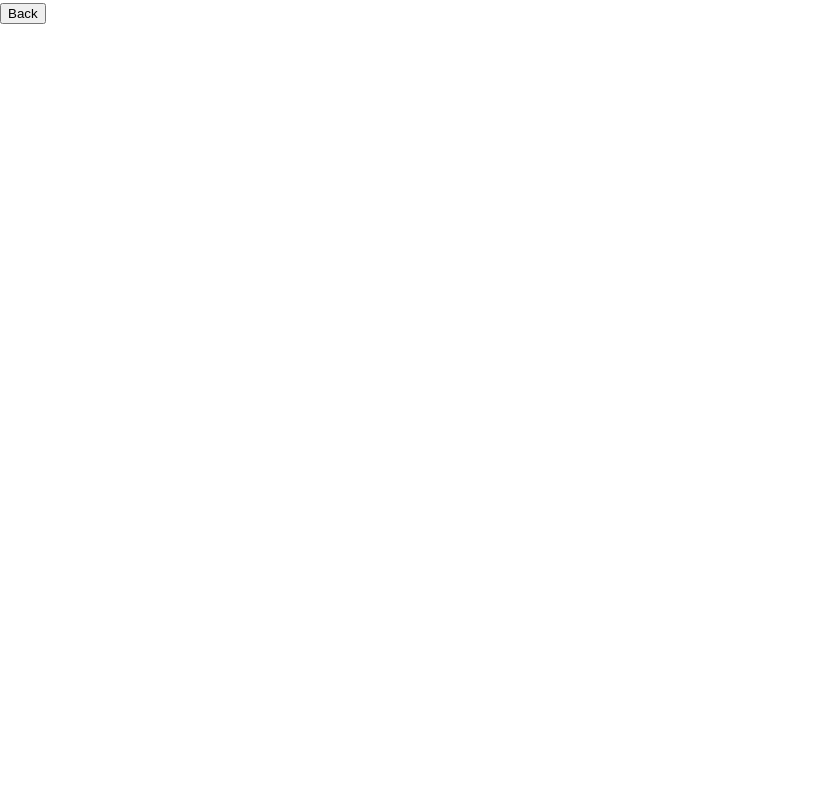
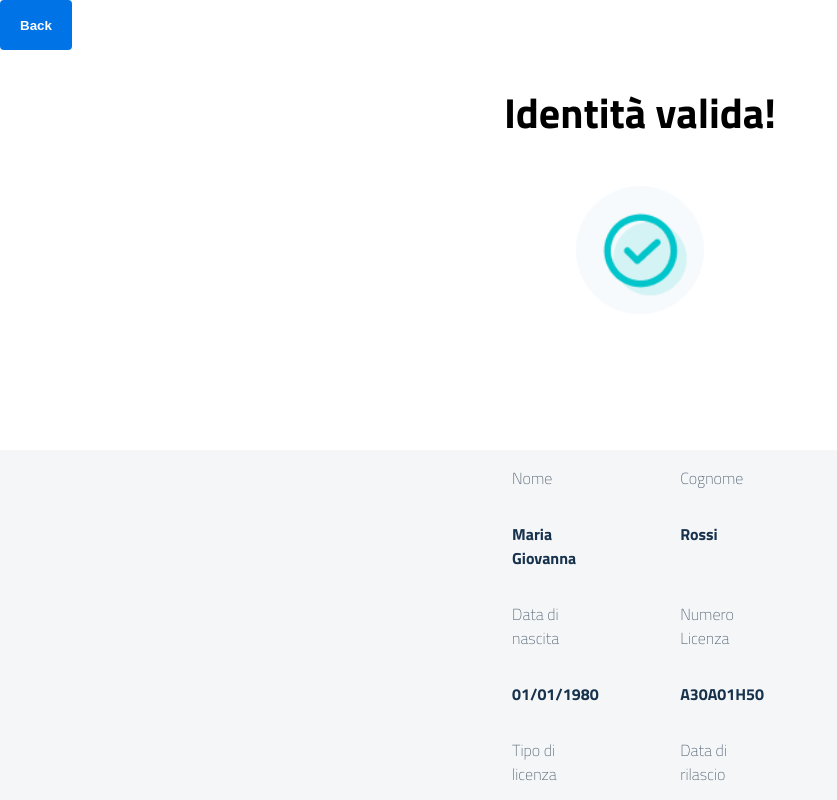
Before and after one commit to pagopa/ssi-checker-poc, a Next.js app: page /success in a window 1280 px wide. Shown: the top 800 px of the page, without its empty margins (0-837 px from the left). Built offline with nearby package versions, Linux system fonts and the light colour scheme.

Commit message:
feat: added success screen

```diff
--- a/components/Header.tsx
+++ b/components/Header.tsx
@@ -1,11 +1,14 @@
 import { useRouter } from 'next/router';
+import styles from '../styles/Header.module.css';
 
 const Header = () => {
   const router = useRouter();
 
   return (
     <header>
-      <button onClick={() => router.back()}>Back</button>
+      <button onClick={() => router.back()} className={styles.btnBack}>
+        Back
+      </button>
     </header>
   );
 };
--- a/pages/index.tsx
+++ b/pages/index.tsx
@@ -34,7 +34,7 @@ const Home: NextPage = () => {
         </p>
         <button
           className={styles.btnChecker}
-          onClick={() => router.push('/reader')}
+          onClick={() => router.push('/success')}
         >
           Inquadra Codice QR
         </button>
--- a/pages/success.tsx
+++ b/pages/success.tsx
@@ -1,8 +1,97 @@
 import { NextPage } from 'next';
+import styles from '../styles/Success.module.css';
+import successIcon from '../assets/success-check.png';
+import Image from 'next/image';
 import Header from '../components/Header';
 
 const Success: NextPage = () => {
-  return <Header />;
+  return (
+    <>
+      <Header />
+      <div className={styles.container}>
+        <style global jsx>{`
+          html,
+          body,
+          body > div:first-child,
+          div#__next,
+          div#__next > div {
+            height: 100%;
+          }
+        `}</style>
+        <div className={styles.top}>
+          <p className={styles.title}>Identità valida!</p>
+          <Image
+            src={successIcon}
+            width="128"
+            height="128"
+            alt={'qrcode icon'}
+          />
+        </div>
+        <div className={styles.bottom}>
+          <div className={styles.table}>
+            <div className={styles.row}>
+              <div className={styles.cellLeft}>
+                <p className={styles.cellHeader}>Nome</p>
+              </div>
+              <div className={styles.cellRight}>
+                <p className={styles.cellHeader}>Cognome</p>
+              </div>
+            </div>
+            <div className={styles.row}>
+              <div className={styles.cellLeft}>
+                <p className={styles.cellContent}>Maria Giovanna</p>
+              </div>
+              <div className={styles.cellRight}>
+                <p className={styles.cellContent}>Rossi</p>
+              </div>
+            </div>
+            <div className={styles.row}>
+              <div className={styles.cellLeft}>
+                <p className={styles.cellHeader}>Data di nascita</p>
+              </div>
+              <div className={styles.cellRight}>
+                <p className={styles.cellHeader}>Numero Licenza</p>
+              </div>
+            </div>
+            <div className={styles.row}>
+              <div className={styles.cellLeft}>
+                <p className={styles.cellContent}>01/01/1980</p>
+              </div>
+              <div className={styles.cellRight}>
+                <p className={styles.cellContent}>A30A01H50</p>
+              </div>
+            </div>
+            <div className={styles.row}>
+              <div className={styles.cellLeft}>
+                <p className={styles.cellHeader}>Tipo di licenza</p>
+              </div>
+              <div className={styles.cellRight}>
+                <p className={styles.cellHeader}>Data di rilascio</p>
+              </div>
+            </div>
+            <div className={styles.row}>
+              <div className={styles.cellLeft}>
+                <p className={styles.cellContent}>B</p>
+              </div>
+              <div className={styles.cellRight}>
+                <p className={styles.cellContent}>08/03/2017</p>
+              </div>
+            </div>
+            <div className={styles.row}>
+              <div className={styles.cellLeft}>
+                <p className={styles.cellHeader}>Data di scadenza</p>
+              </div>
+            </div>
+            <div className={styles.row}>
+              <div className={styles.cellLeft}>
+                <p className={styles.cellContent}>08/03/2027</p>
+              </div>
+            </div>
+          </div>
+        </div>
+      </div>
+    </>
+  );
 };
 
 export default Success;
--- /dev/null
+++ b/styles/Header.module.css
@@ -0,0 +1,12 @@
+.btnBack {
+  background-color: #0073E6;
+  border-radius: 4px;
+  height: 50px;
+  color: white;
+  font-weight: bolder;
+  outline: none;
+  box-shadow: none;
+  border: none;
+  padding-left: 20px;
+  padding-right: 20px;
+}
--- /dev/null
+++ b/styles/Success.module.css
@@ -0,0 +1,59 @@
+
+.container {
+  width: 100%;
+  height: 100%;
+  background-color: #F5F6F7;
+}
+
+.top {
+  background-color: white;
+  height: 50%;
+  float: top;
+  padding: 20px;
+  text-align: center;
+}
+
+.title {
+  font-size: 42px;
+  font-weight: bolder;
+  text-align: center;
+  margin-top: 10px;
+}
+
+.bottom {
+  width: "100%";
+}
+
+.details {
+  font-size: 20px;
+  font-weight: bold;
+  margin-top: 10px;
+}
+
+.row {
+  display: table-row;
+}
+
+.cellLeft {
+  display: table-cell;
+  padding-right: 80px;
+}
+
+.cellRight {
+  display: table-cell;
+  text-align: left;
+}
+
+.cellHeader {
+  color: #475A6D
+}
+
+.cellContent {
+  font-weight: bold;
+  color: #17324D;
+}
+
+.table {
+  margin: auto;
+  width: 20%;
+}
--- a/styles/globals.css
+++ b/styles/globals.css
@@ -1,4 +1,4 @@
-@import url('https://fonts.googleapis.com/css2?family=Titillium+Web:wght@200&display=swap');
+@import url('https://fonts.googleapis.com/css2?family=Titillium+Web:wght@200;600;700&display=swap');
 html,
 body {
   padding: 0;
```
Also changed, not shown: assets/success-check.png (added).
